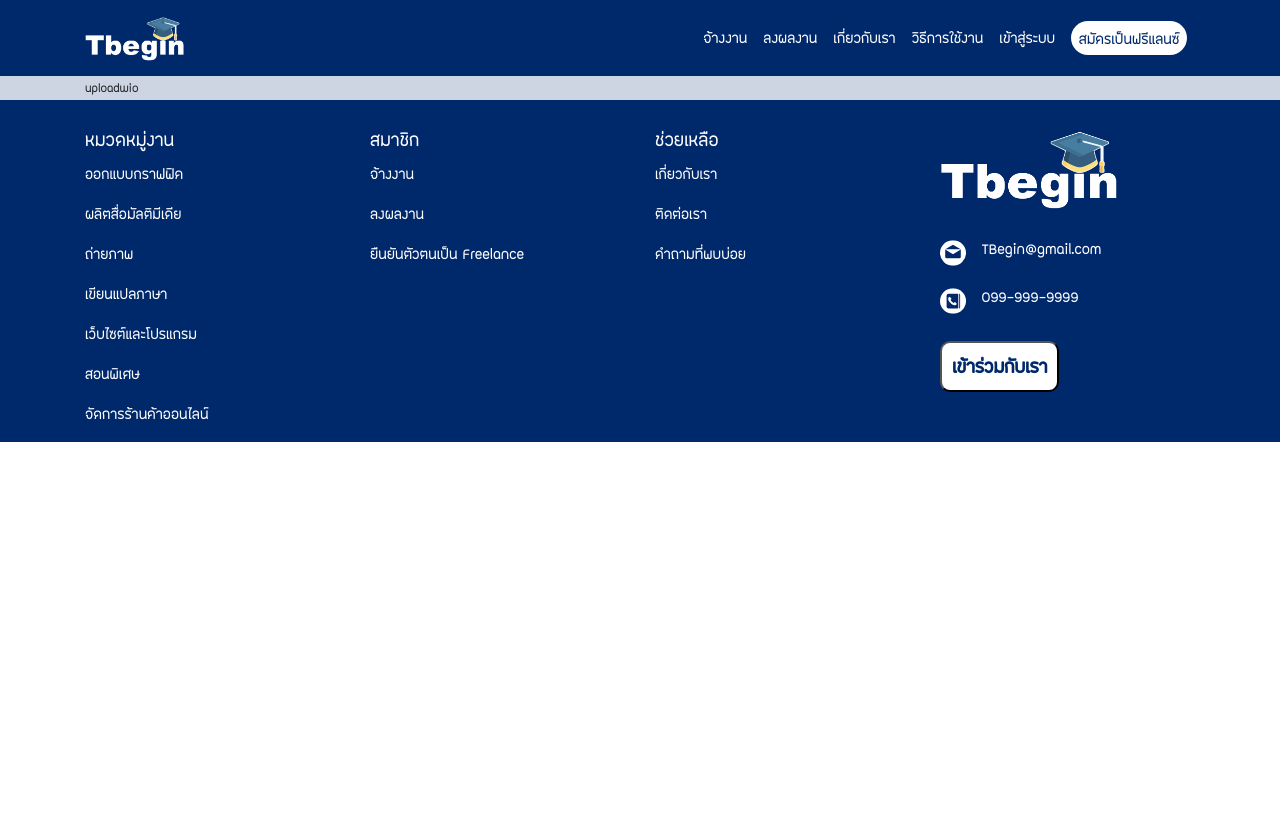
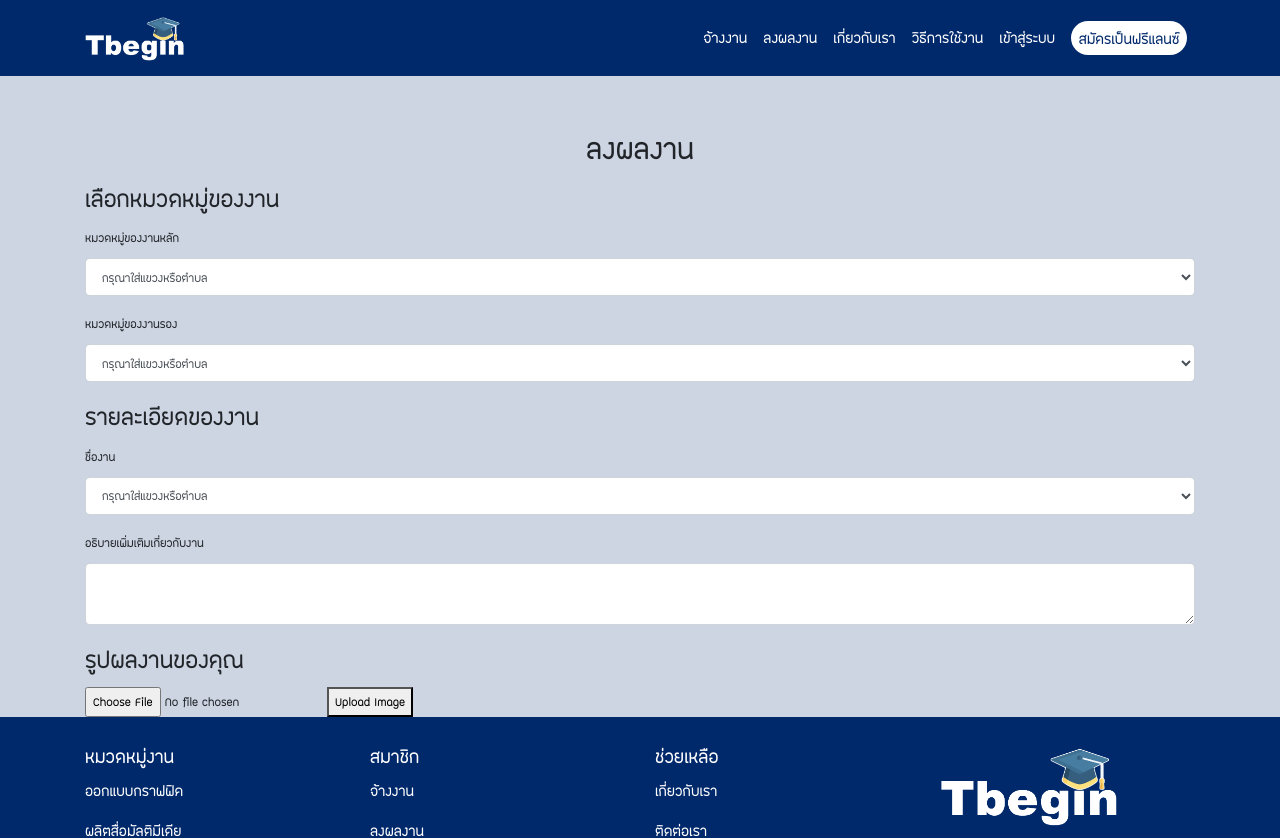
Before and after one commit to kaikyheavyday1/tbegin, a React (Create React App) app: page /uploadwork in a window 1280 px wide. Shown: the top 838 px of the page. Before the commit the page ends 800 px from the top, so only its background shows below. Built offline with nearby package versions, Linux system fonts and the light colour scheme.

Commit message:
uploadwork start

```diff
--- a/src/pages/Uploadwork.js
+++ b/src/pages/Uploadwork.js
@@ -1,9 +1,86 @@
-import React from 'react'
+import React, { Component } from 'react'
 
-export default function Uploadwork() {
-    return (
-        <div className = "container">
-            uploadwio
-        </div>
-    )
+export default class Uploadwork extends Component {
+    constructor(props) {
+        super(props);
+        this.state = {
+            file: '',
+            imagePreviewUrl: ''
+        };
+        this._handleImageChange = this._handleImageChange.bind(this);
+        this._handleSubmit = this._handleSubmit.bind(this);
+    }
+
+    _handleSubmit(e) {
+        e.preventDefault();
+        // TODO: do something with -> this.state.file
+    }
+
+    _handleImageChange(e) {
+        e.preventDefault();
+
+        let reader = new FileReader();
+        let file = e.target.files[0];
+
+        reader.onloadend = () => {
+            this.setState({
+                file: file,
+                imagePreviewUrl: reader.result
+            });
+        }
+
+        reader.readAsDataURL(file)
+    }
+
+    render() {
+
+        let { imagePreviewUrl } = this.state;
+        let $imagePreview = null;
+        if (imagePreviewUrl) {
+            $imagePreview = (<img src={imagePreviewUrl} />);
+        }
+
+        return (
+            <div>
+                <div className="container">
+                    <h1 className="text-center mt-5">ลงผลงาน</h1>
+                    <div>
+                        <h2>เลือกหมวดหมู่ของงาน</h2>
+                        <div className="form-group">
+                            <label for="inputwork" class="form-label">หมวดหมู่ของงานหลัก</label>
+                            <select class="form-control">
+                                <option value="">กรุณาใส่แขวงหรือตำบล</option>
+                                <option value="1">test</option>
+                            </select>
+                        </div>
+                        <div className="form-group">
+                            <label for="inputwork" class="form-label">หมวดหมู่ของงานรอง</label>
+                            <select class="form-control">
+                                <option value="">กรุณาใส่แขวงหรือตำบล</option>
+                                <option value="1">test</option>
+                            </select>
+                        </div>
+                        <h2>รายละเอียดของงาน</h2>
+                        <div className="form-group">
+                            <label for="inputwork" class="form-label">ชื่องาน</label>
+                            <select class="form-control">
+                                <option value="">กรุณาใส่แขวงหรือตำบล</option>
+                                <option value="1">test</option>
+                            </select>
+                        </div>
+                        <div className="form-group">
+                            <label for="inputaddress" class="form-label">อธิบายเพิ่มเติมเกี่ยวกับงาน</label>
+                            <textarea name="address" className="form-control" rows="2" />
+                        </div>
+                        <h2>รูปผลงานของคุณ</h2>
+                        <div>
+                            <input type="file" onChange={this._handleImageChange} />
+                            <button type="submit" onClick={this._handleSubmit}>Upload Image</button>
+                            {$imagePreview}
+                        </div>
+                    </div>
+                </div>
+            </div>
+        )
+    }
 }
```
Also changed, not shown: 1 other file (tests, documents, lock files or other folders).
